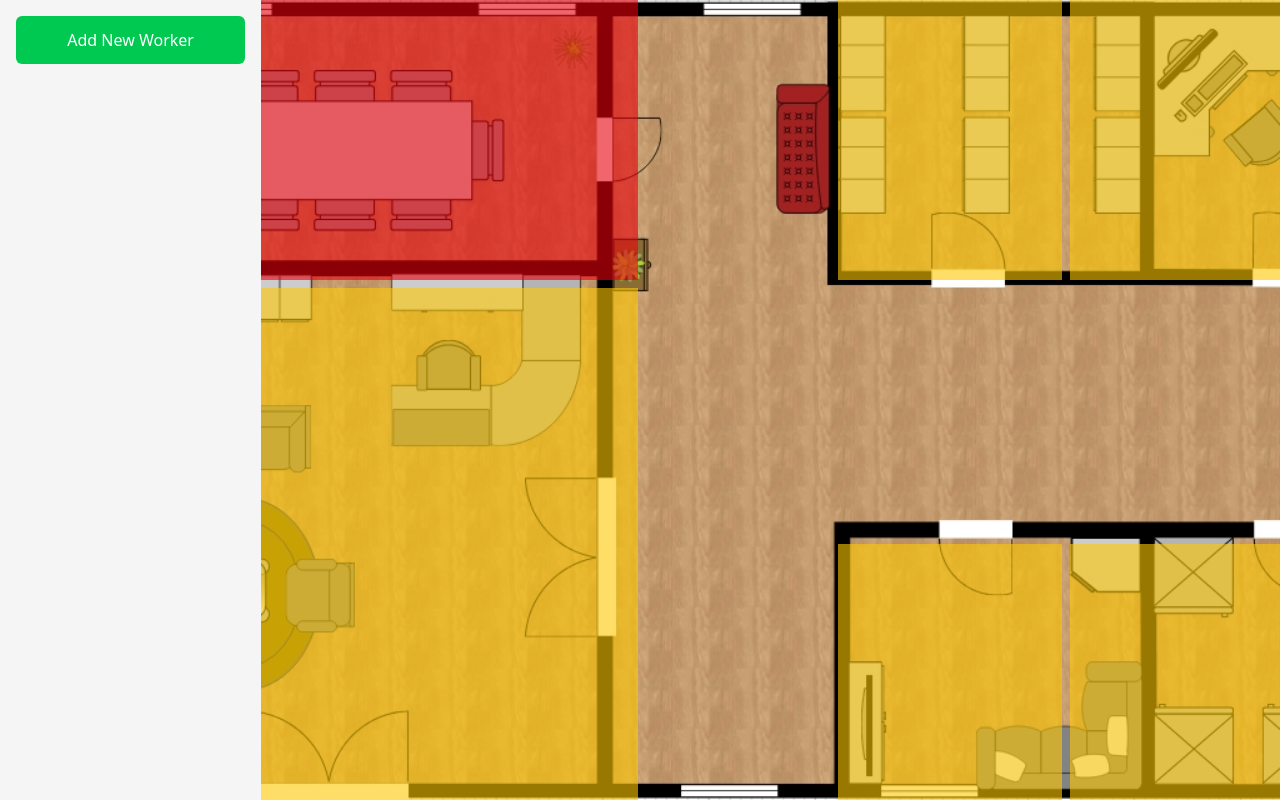
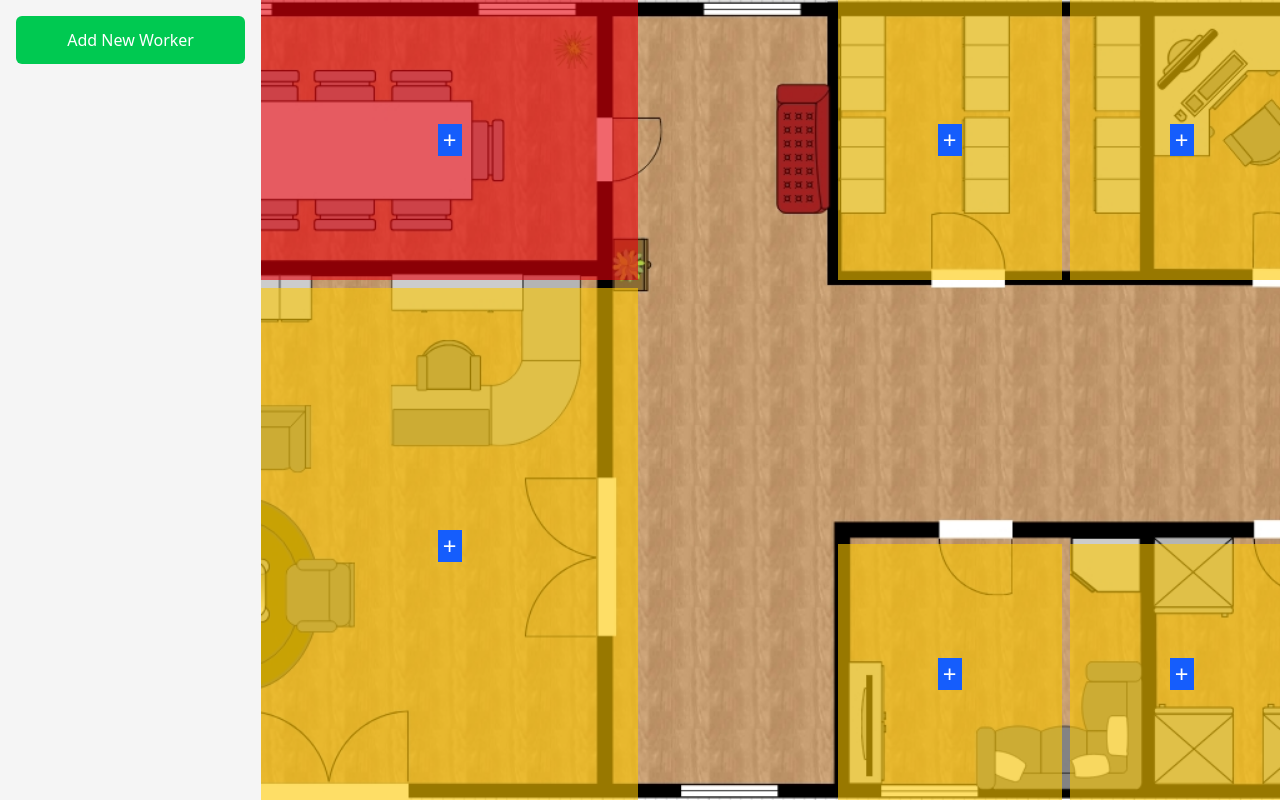
Before and after one commit to abderrahmane140/WorkSphere, a plain HTML site: page index.html in a window 1280 px wide. Drawn offline with nearby package versions, Linux system fonts and the light colour scheme.

Commit message:
add button to evey room

```diff
--- a/index.html
+++ b/index.html
@@ -78,20 +78,20 @@
 
         <main class="relative bg-[url('/img/workspace.jpg')] bg-center bg-cover min-h-screen w-full">
             <div class="grid grid-cols-[37%_18%_22%_22%] grid-rows-[35%_31%_32.5%] gap-2 absolute top-0 left-0 w-full h-full">
-                   <div class="bg-red-600/60"></div>
+                   <div class="bg-red-600/60 flex justify-center items-center text-white"><button class="bg-blue-600 w-6 text-2xl cursor-pointer">+</button></div>
                     <div class=""></div>
-                    <div class="bg-yellow-400/60 "></div>
-                    <div class="bg-yellow-400/60 "></div>
+                    <div class="bg-yellow-400/60 flex justify-center items-center text-white"><button class="bg-blue-600 w-6 text-2xl cursor-pointer">+</button></div>
+                    <div class="bg-yellow-400/60 flex justify-center items-center text-white"><button class="bg-blue-600 w-6 text-2xl cursor-pointer">+</button></div>
 
 
-                    <div class="bg-yellow-400/60 row-span-2"></div>
+                    <div class="bg-yellow-400/60 row-span-2 flex justify-center items-center text-white" ><button class="bg-blue-600 w-6 text-2xl cursor-pointer">+</button></div>
                     <div class=""></div>
                     <div class="col-span-2"></div>
 
 
                     <div class=""></div>
-                    <div class="bg-yellow-400/60"></div>
-                    <div class="bg-yellow-400/60"></div>
+                    <div class="bg-yellow-400/60 flex justify-center items-center text-white"><button class="bg-blue-600 w-6 text-2xl cursor-pointer">+</button></div>
+                    <div class="bg-yellow-400/60 flex justify-center items-center text-white"><button class="bg-blue-600 w-6 text-2xl cursor-pointer">+</button></div>
             </div>
 
         </main>
--- a/index.js
+++ b/index.js
@@ -211,6 +211,7 @@ const validate = (e) => {
             image: image.value,
             email: email.value,
             phone: phone.value,
+            assignedZone:null,
             experiences: []
         };
 
```
